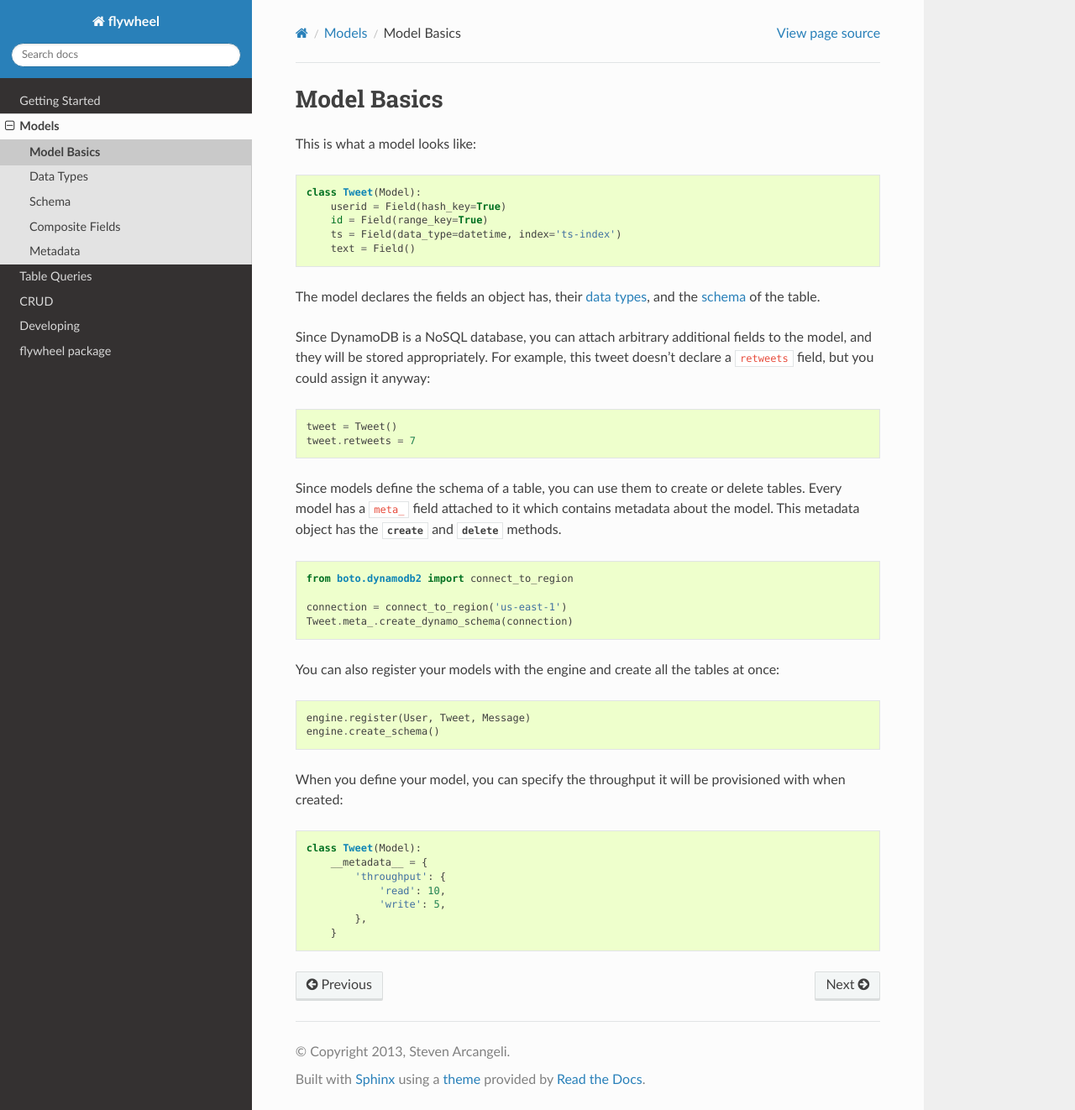
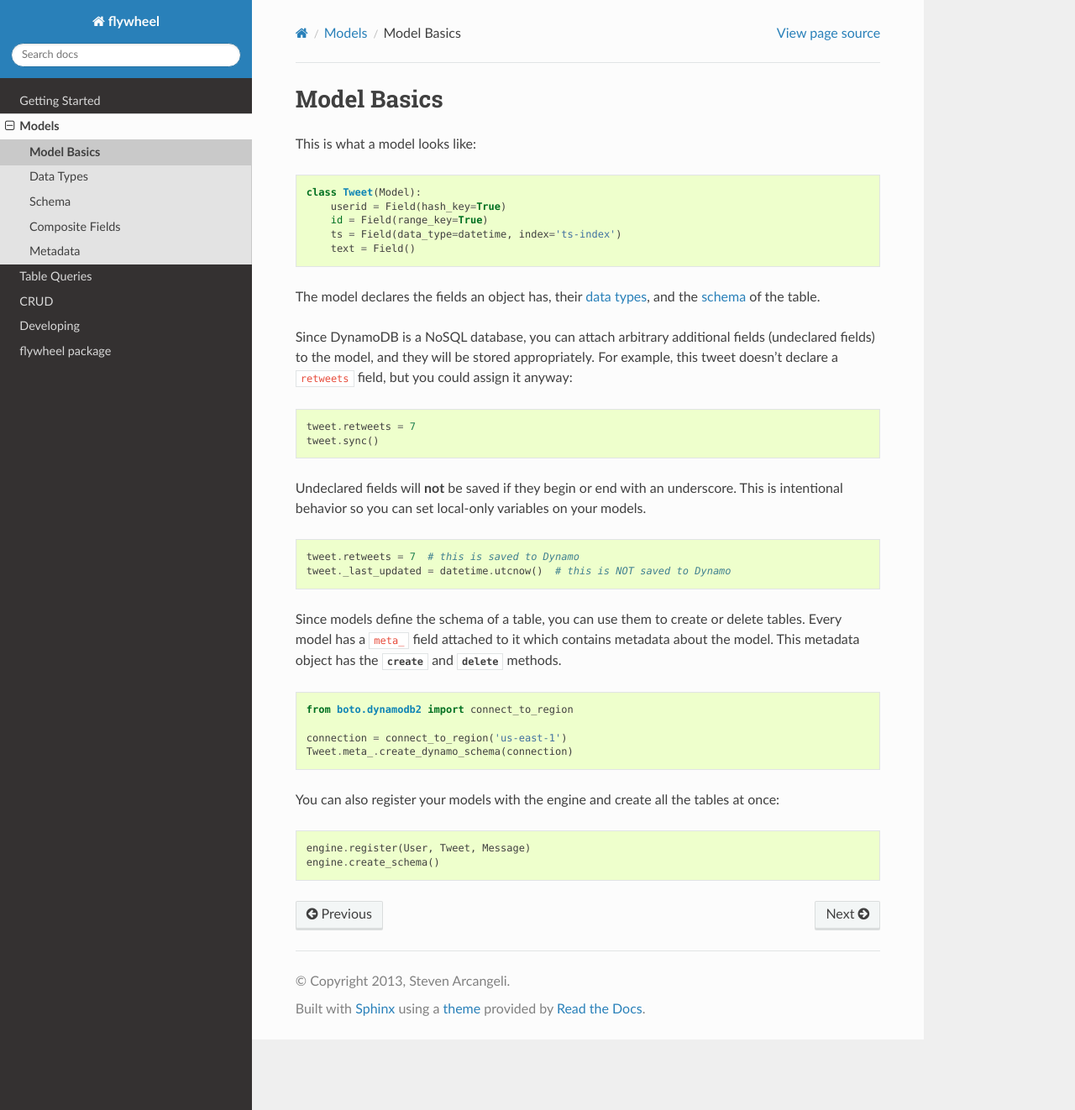
Before and after one commit to stevearc/flywheel, a Sphinx documentation site: the page built from doc/topics/models/basics.rst, in a window 1280 px wide and 1322 px high. Shown: the whole window at 84% size. Built offline with Sphinx 7.4.7 and the Read the Docs theme 2.0.0, drawn with Linux system fonts in a browser that asks for light colours; pages that are not in the unit, such as notebooks, are missing from menus.

Commit message:
Allowing Fields to begin with an underscore

```diff
--- a/doc/topics/models/basics.rst
+++ b/doc/topics/models/basics.rst
@@ -16,13 +16,23 @@ The model declares the fields an object has, their :ref:`data
 types<data_types>`, and the :ref:`schema <schema>` of the table.
 
 Since DynamoDB is a NoSQL database, you can attach arbitrary additional fields
-to the model, and they will be stored appropriately. For example, this tweet
-doesn't declare a ``retweets`` field, but you could assign it anyway:
+(undeclared fields) to the model, and they will be stored appropriately. For
+example, this tweet doesn't declare a ``retweets`` field, but you could assign
+it anyway:
 
 .. code-block:: python
 
-    tweet = Tweet()
     tweet.retweets = 7
+    tweet.sync()
+
+Undeclared fields will **not** be saved if they begin or end with an
+underscore. This is intentional behavior so you can set local-only variables on
+your models.
+
+.. code-block:: python
+
+    tweet.retweets = 7  # this is saved to Dynamo
+    tweet._last_updated = datetime.utcnow()  # this is NOT saved to Dynamo
 
 Since models define the schema of a table, you can use them to create or delete
 tables. Every model has a ``meta_`` field attached to it which contains
@@ -43,16 +53,3 @@ You can also register your models with the engine and create all the tables at o
 
     engine.register(User, Tweet, Message)
     engine.create_schema()
-
-When you define your model, you can specify the throughput it will be
-provisioned with when created:
-
-.. code-block:: python
-
-    class Tweet(Model):
-        __metadata__ = {
-            'throughput': {
-                'read': 10,
-                'write': 5,
-            },
-        }
```
Also changed, not shown: 3 other files.
